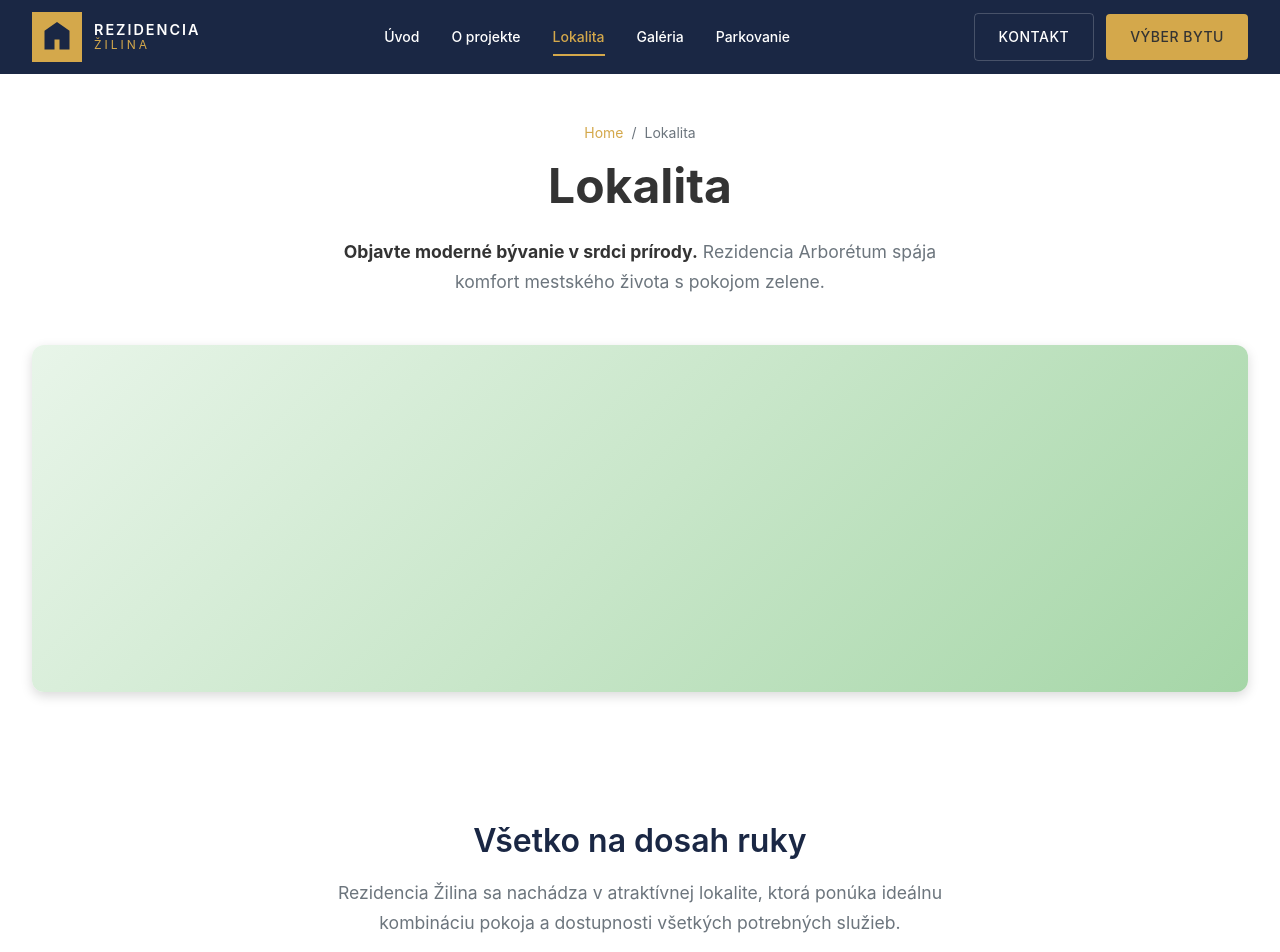
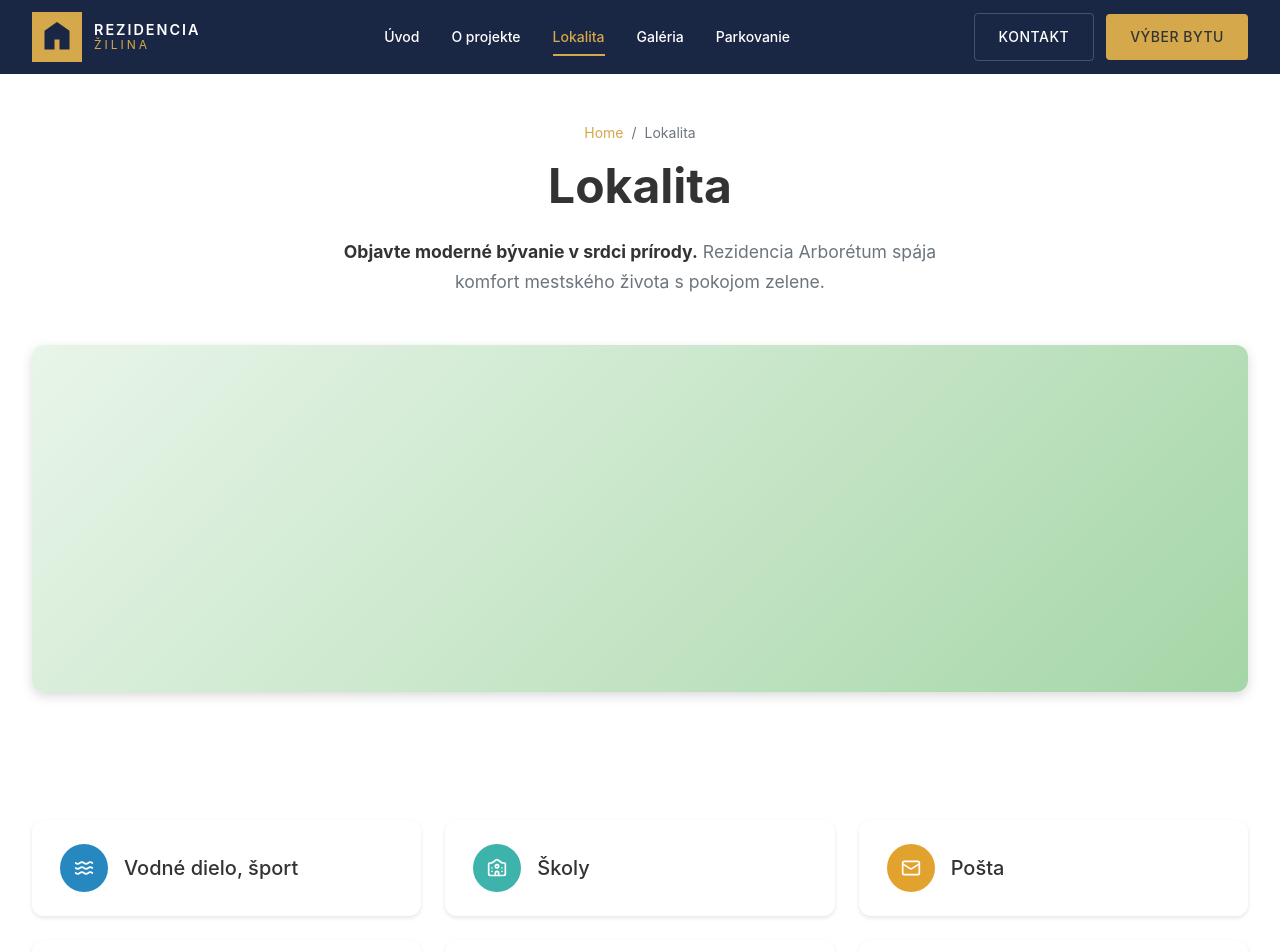
Before and after one commit to mijacke/developer-web, a Nuxt app: page /locality in a window 1280 px wide. Shown: the top 952 px of the page. Built offline with nearby package versions, Linux system fonts and the light colour scheme.

Commit message:
feat(locality): add SharedAmenitiesGrid to locality page
- Use shared amenities component below panoramic photo
- Consistent design with home page

```diff
--- a/app/pages/locality/index.vue
+++ b/app/pages/locality/index.vue
@@ -24,6 +24,9 @@
         </div>
       </div>
     </section>
+
+    <!-- Amenities Grid Section -->
+    <SharedAmenitiesGrid />
 
     <!-- Locality Content -->
     <section class="locality-content section">
```
